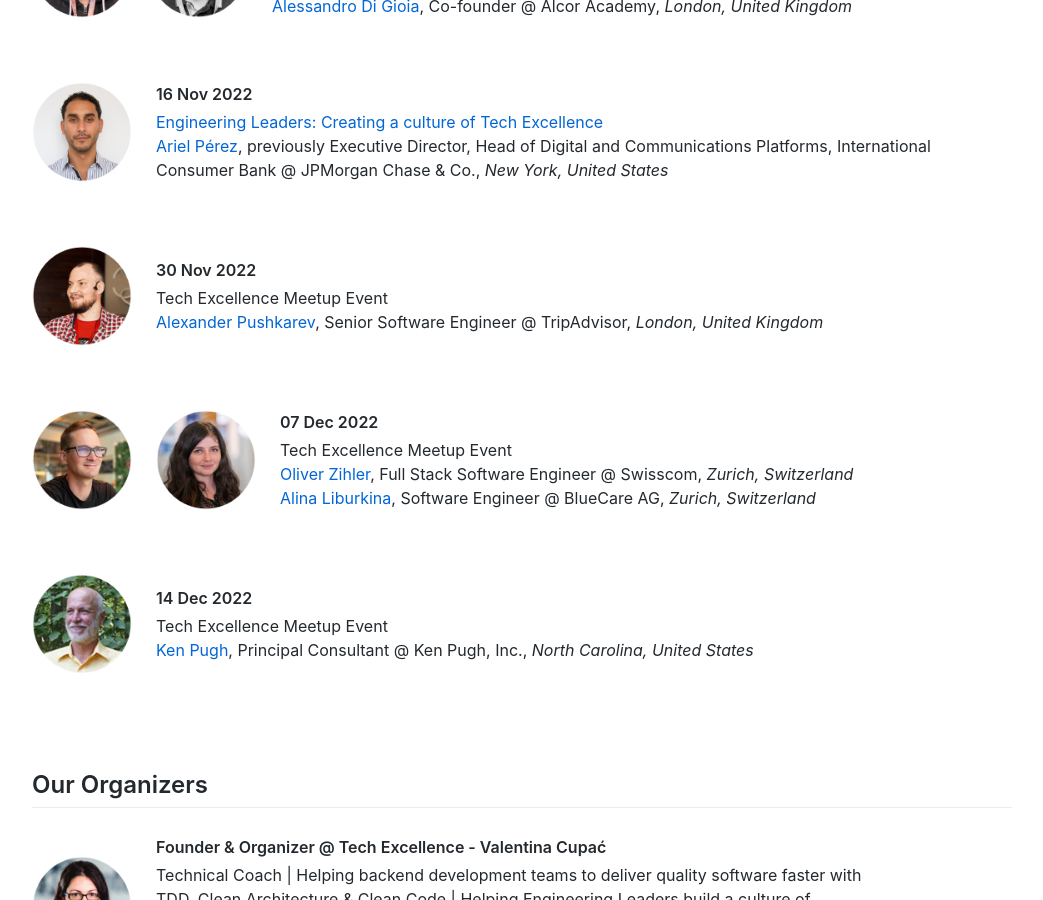
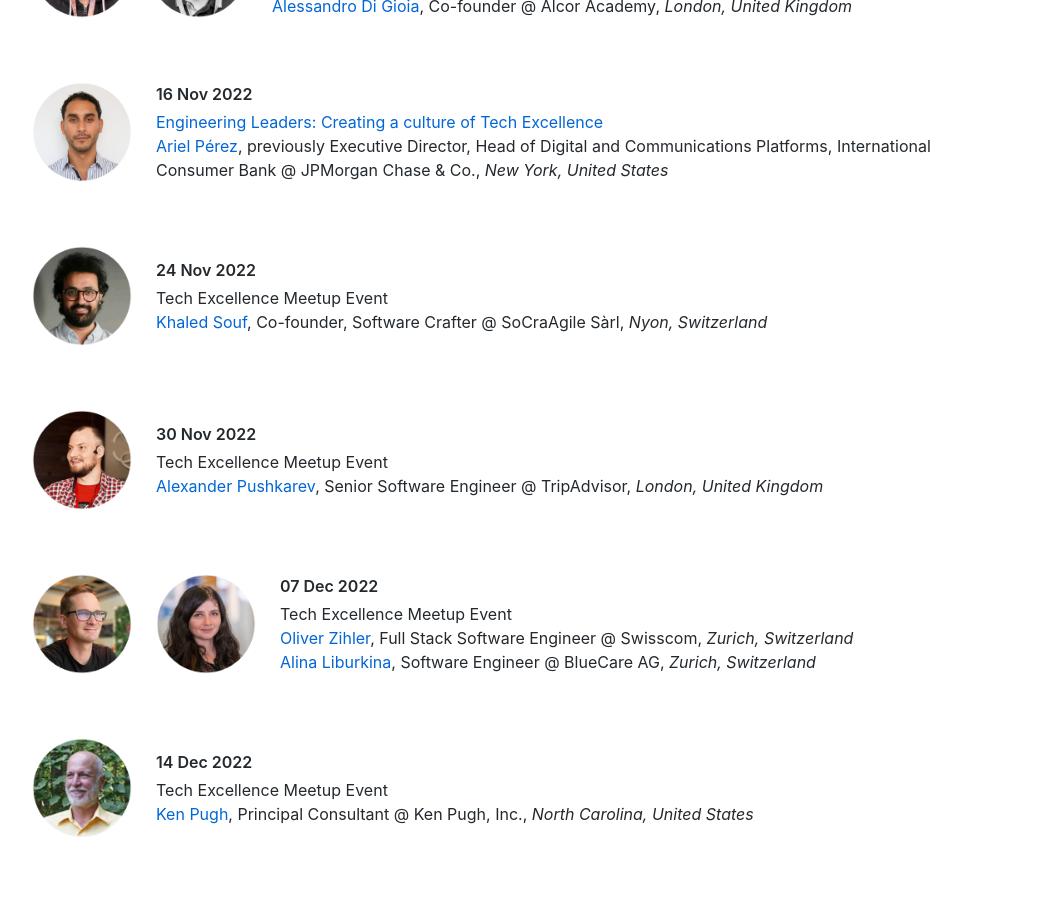
Before and after one commit to techexcellenceio/community, a Jekyll site: the page built from index.html, in a window 1280 px wide and 900 px high, scrolled down 3180 px. Shown: the whole window, without its empty margins (118-1161 px from the left). Built offline with Jekyll 4.4.1, drawn with Linux system fonts in a browser that asks for light colours; nearby versions of some CDN libraries; comment, search, counter and statistics services are not loaded.

Commit message:
Added Khaled

```diff
--- a/_includes/speakers-2022.html
+++ b/_includes/speakers-2022.html
@@ -250,6 +250,20 @@
     </div>
 </div> -->
 
+<!-- Khaled Souf -->
+<div class="s-container">
+    <img src="https://www.techexcellence.io/assets/img/khaled-souf.png" alt="khaled-souf" class="profile-img" width="100" height="100" />
+    <div class="text-container">
+        <p class="p-date">24 Nov 2022</p>
+        <a target="_blank">Tech Excellence Meetup Event</a>
+        <p>
+            <a href="https://www.linkedin.com/in/khaledsouf/" target="_blank">Khaled Souf</a>,
+            Co-founder, Software Crafter @ SoCraAgile Sàrl, <em>Nyon, Switzerland</em>
+        </p>
+    </div>
+</div>
+<!-- https://twitter.com/khaledsouf -->
+
 <!-- ALEXANDER PUSHKAREV -->
 <div class="s-container">
     <img src="https://www.techexcellence.io/assets/img/alexander-pushkarev.png" alt="alexander-pushkarev" class="profile-img" width="100" height="100" />
```
Also changed, not shown: assets/img/khaled-souf.png (added).
